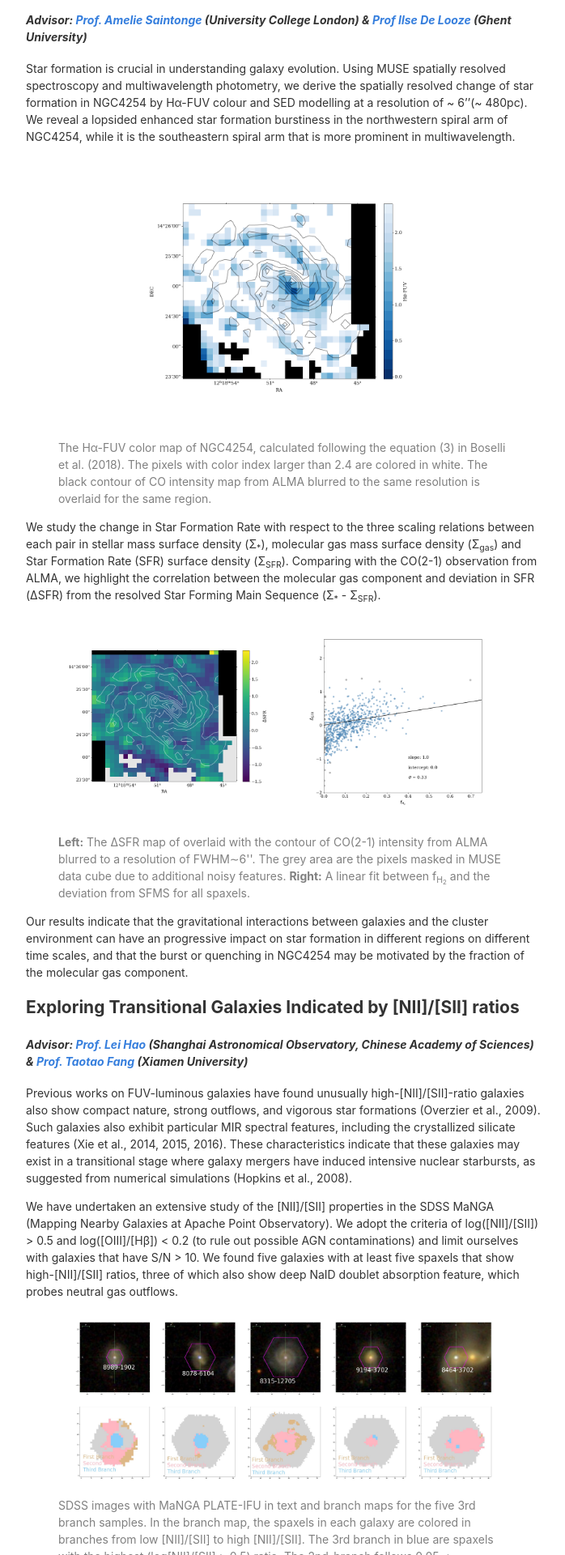
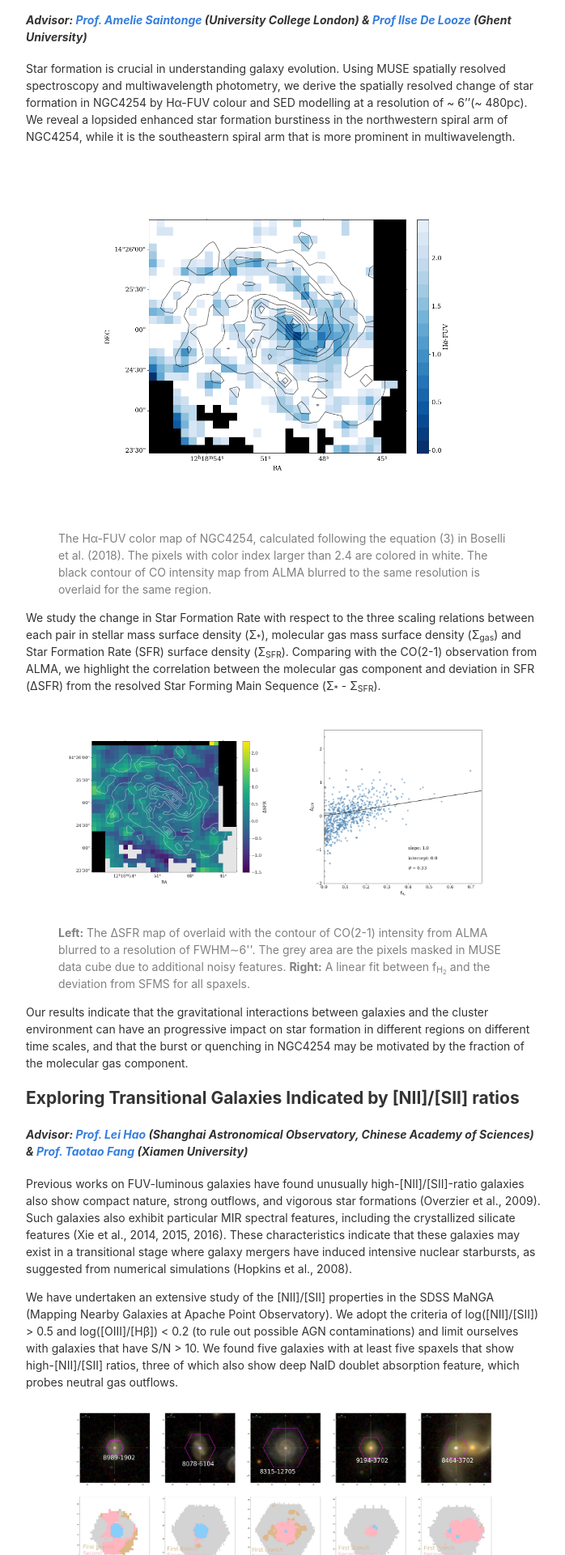
Before and after one commit to yunting-wang/yunting-wang.github.io, a Jekyll site: the page built from research.md, in a window 1280 px wide. Shown: the part 384-2304 px from the top of the page at 81% size, without its empty margins (289-987 px from the left). Built offline with Jekyll 4.4.1, drawn with Linux system fonts in a browser that asks for light colours; nearby versions of some CDN libraries.

Commit message:
some changes

```diff
--- a/research.md
+++ b/research.md
@@ -10,7 +10,7 @@ Star formation is crucial in understanding galaxy evolution. Using MUSE spatiall
 
 <figure>
 <p align="center">
-<img src="https://yunting-wang.github.io/images/ha-fuv.png" width="60%">
+<img src="https://yunting-wang.github.io/images/ha-fuv.png" width="80%">
 <figcaption><span style="color:grey">The H&alpha;-FUV color map of NGC4254, calculated following the equation (3) in Boselli et al. (2018). The pixels with color index larger than 2.4 are colored in white. The black contour of CO intensity map from ALMA blurred to the same resolution is overlaid for the same region. </span></figcaption>
 </p>
 </figure>
```
